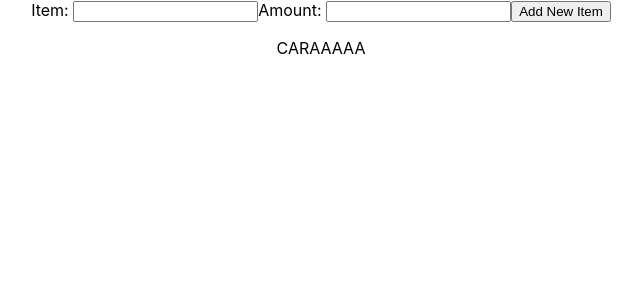
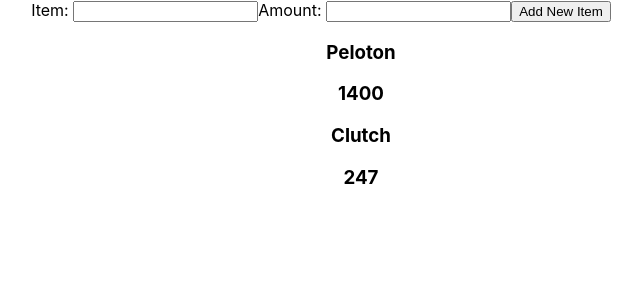
Before and after one commit to cottmar/perWear, a React (Create React App) app in the folder per-wear/: page / in a window 1280 px wide. Shown: the top 300 px of the page, without its empty margins (319-961 px from the left). Built offline with nearby package versions, Linux system fonts and the light colour scheme.

Commit message:
passing props from app.js down, created Item wrapper, rendering both dummy items on load, and items added from form.

```diff
--- /dev/null
+++ b/per-wear/src/NewItem/Item.js
@@ -0,0 +1,15 @@
+import React from 'react';
+
+const Item = (props) => {
+    console.log('THE PROPS IN ITEM', props)
+    return (
+        <ul>
+            <div>
+                <h3>{props.item}</h3>
+                <h3>{props.amount}</h3>
+            </div>
+        </ul>
+    )
+}
+
+export default Item;
--- a/per-wear/src/NewItem/ItemsList.js
+++ b/per-wear/src/NewItem/ItemsList.js
@@ -1,14 +1,22 @@
 import React from 'react';
+import Item from './Item';
 
 const ItemsList = (props) => {
 
-    console.log(props, 'what are the props')
     if (props.item.length === 0) {
         return <h2>Found no expenses.</h2>
     }
 
     return (
-        <p>CARAAAAA</p>
+        <ul>
+            {props.item.map((item) => (
+                <Item
+                    key={item.id}
+                    item={item.item}
+                    amount={item.amount}
+                />
+            ))}
+        </ul>
     )
 }
 
```
